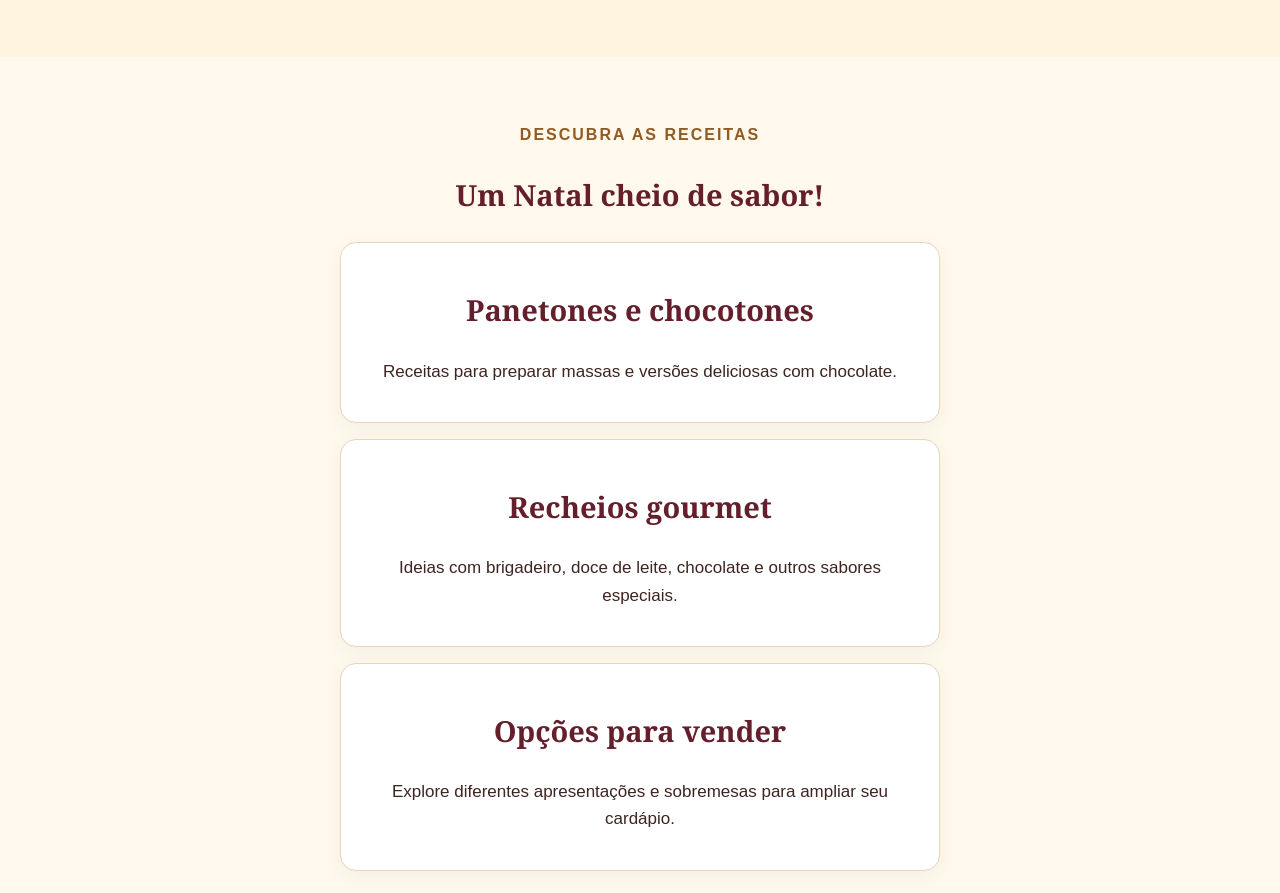
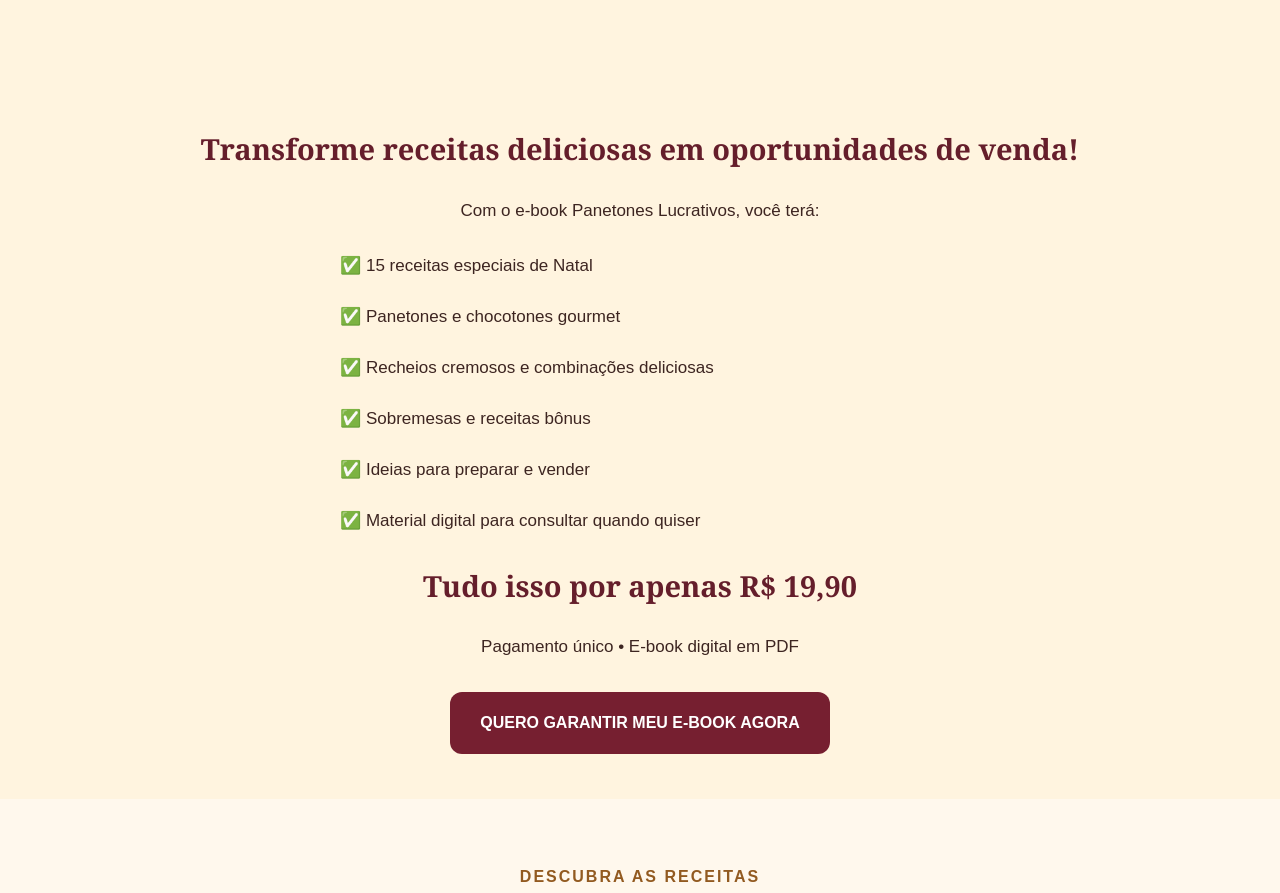
Before and after one commit to jessicalopessantosy6-droid/panetones-lucrativos, a plain HTML site: page index.html in a window 1280 px wide. Shown: the part 1721-2614 px from the top of the page. Drawn offline with Linux system fonts and the light colour scheme.

Commit message:
Update index.html

```diff
--- a/index.html
+++ b/index.html
@@ -79,6 +79,29 @@ footer{padding-bottom:25px}
 
   </div>
 </section>
+
+
+<section style="background:#fff4df;text-align:center;padding:45px 20px;">
+  <h2>Transforme receitas deliciosas em oportunidades de venda!</h2>
+  <p>Com o e-book Panetones Lucrativos, você terá:</p>
+
+  <div style="max-width:600px;margin:25px auto;text-align:left;font-size:18px;line-height:2;">
+    <p>✅ 15 receitas especiais de Natal</p>
+    <p>✅ Panetones e chocotones gourmet</p>
+    <p>✅ Recheios cremosos e combinações deliciosas</p>
+    <p>✅ Sobremesas e receitas bônus</p>
+    <p>✅ Ideias para preparar e vender</p>
+    <p>✅ Material digital para consultar quando quiser</p>
+  </div>
+
+  <h2 style="color:#651e2b;">Tudo isso por apenas R$ 19,90</h2>
+  <p>Pagamento único • E-book digital em PDF</p>
+
+  <a href="https://pay.kiwify.com.br/r74En5rH"
+     style="display:inline-block;background:#761f30;color:white;padding:18px 30px;border-radius:12px;text-decoration:none;font-weight:bold;margin-top:15px;">
+    QUERO GARANTIR MEU E-BOOK AGORA
+  </a>
+</section>
  <section>
 <div class="tag">DESCUBRA AS RECEITAS</div>
 <h2>Um Natal cheio de sabor!</h2>
```
